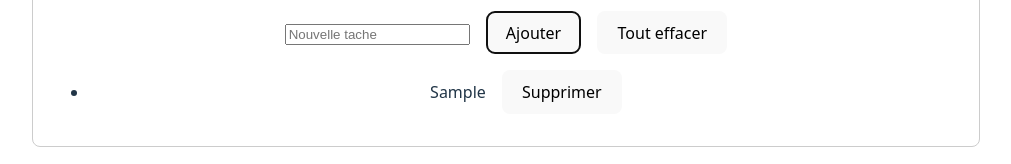
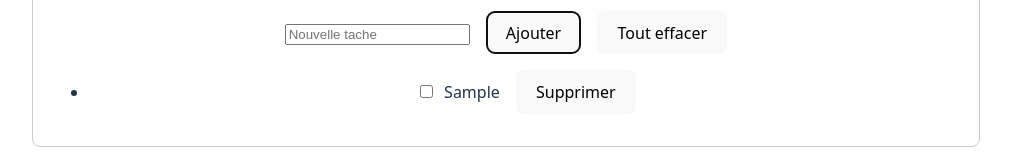
Before and after one commit to smaail-hennani/react-galadrim, a React (Vite) app: page / in a window 1280 px wide. Both pictures are taken after typing "Sample" into the empty fields and a click on the button "Ajouter". Shown: the part 592-756 px from the top of the page, without its empty margins (134-1145 px from the left). Built offline with nearby package versions, Linux system fonts and the light colour scheme.

Commit message:
feat: ajout du typage Task et case à cocher pour marquer les tâches

```diff
--- a/src/components/TodoList.tsx
+++ b/src/components/TodoList.tsx
@@ -1,12 +1,18 @@
 import React, { useState } from 'react';
 
+type Task = {
+    text: string;
+    completed: boolean;
+};
+
 function TodoList() {
-    const [tasks, setTasks] = useState<string[]>([]);
+    const [tasks, setTasks] = useState<Task[]>([]);
     const [input, setInput] = useState<string>("");
 
     const addTask = () => {
         if (input.trim() !== "") {
-            setTasks([...tasks, input.trim()]);
+            const newTask : Task = { text: input.trim(), completed: false};
+            setTasks([...tasks, newTask]);
             setInput("");
         }
     };
@@ -36,7 +42,21 @@ function TodoList() {
             <ul style={{ marginTop: '1rem' }}>
                 {tasks.map((task, index) => (
                     <li key={index}>
-                        {task}
+                        <input
+                            type="checkbox"
+                            checked={task.completed}
+                            onChange={() => {
+                                const updated = [...tasks];
+                                updated[index].completed = !updated[index].completed;
+                                setTasks(updated);
+                            }}
+                        />
+                        <span style={{
+                            marginLeft: '0.5rem',
+                            textDecoration: task.completed ? "line-through" : "none"
+                        }}>
+                            {task.text}
+                        </span>
                         <button onClick={() => removeTask(index)} style={{ marginLeft: '1rem' }}>Supprimer</button>
                     </li>
                 ))}
```
